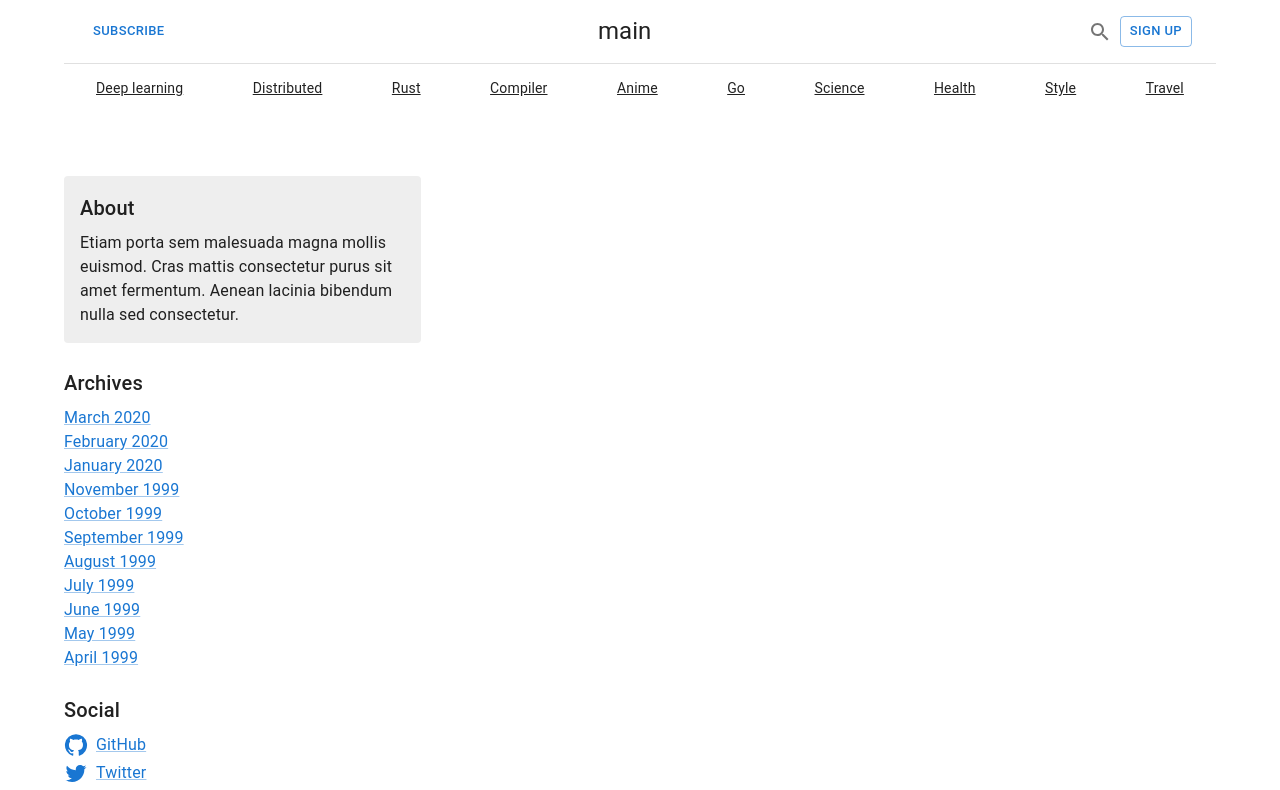
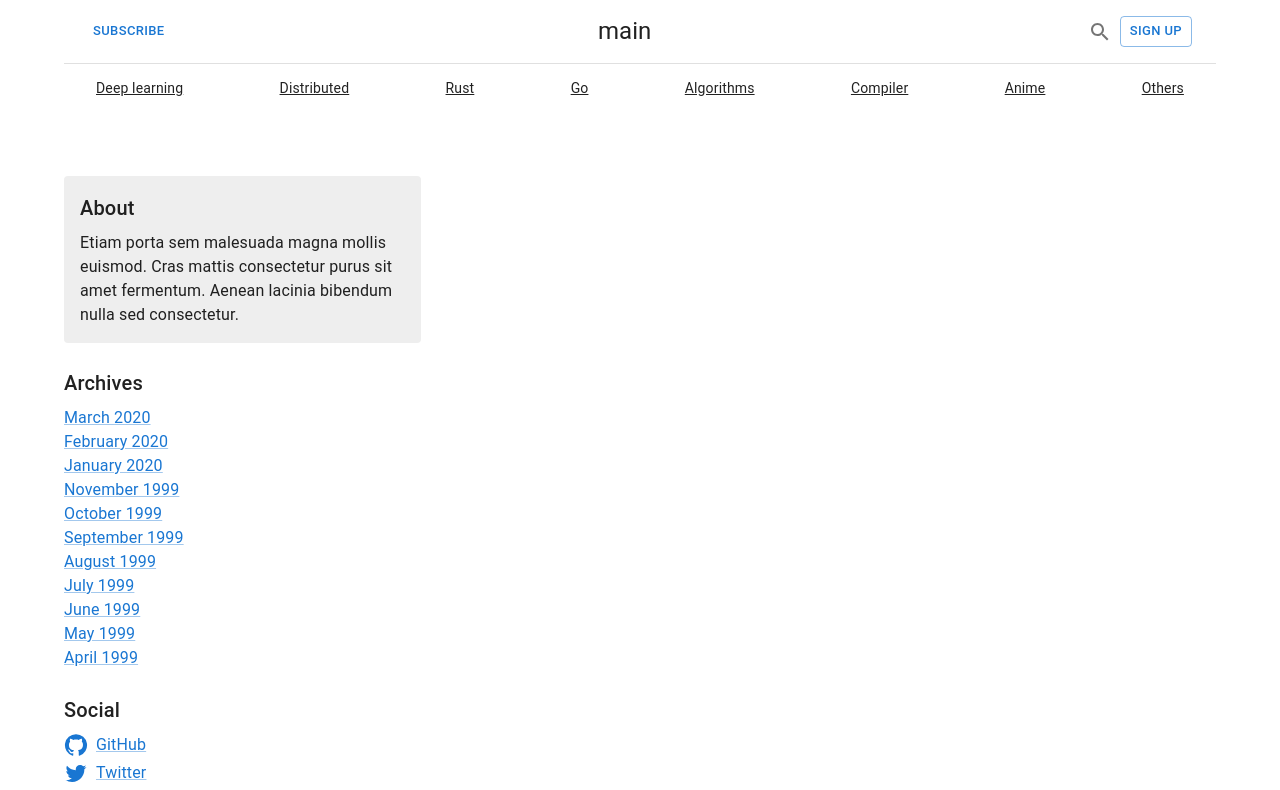
Before and after one commit to umdetree/umdetree.github.io, a React (Create React App) app: page / in a window 1280 px wide. Shown: the top 790 px of the page. Built offline with nearby package versions, Linux system fonts and the light colour scheme.

Commit message:
add algorithm and others

```diff
--- a/src/App.tsx
+++ b/src/App.tsx
@@ -4,12 +4,14 @@ import {BrowserRouter, Routes, Route, useLocation} from 'react-router-dom';
 import BlogPost from "./blog/BlogPost";
 import Page from "./blog/Page";
 
-import {RustPosts, GoPosts, DistPosts} from "./blog/Posts";
+import {RustPosts, GoPosts, DistPosts, OtherPosts, AlgoPosts} from "./blog/Posts";
 
 const category2posts = new Map([
   ["rust", RustPosts],
   ["go", GoPosts],
   ["dist", DistPosts],
+  ["algo", AlgoPosts],
+  ["others", OtherPosts],
 ])
 
 function MainPage() {
--- a/src/blog/Header.tsx
+++ b/src/blog/Header.tsx
@@ -10,13 +10,11 @@ const sections = [
   { title: 'Deep learning', url: '/dl' },
   { title: 'Distributed', url: '/?category=dist' },
   { title: 'Rust', url: '/?category=rust' },
+  { title: 'Go', url: '/?category=go' },
+  { title: 'Algorithms', url: '/?category=algo' },
   { title: 'Compiler', url: '#' },
   { title: 'Anime', url: '#' },
-  { title: 'Go', url: '/?category=go' },
-  { title: 'Science', url: '#' },
-  { title: 'Health', url: '#' },
-  { title: 'Style', url: '#' },
-  { title: 'Travel', url: '#' },
+  { title: 'Others', url: '/?category=others' },
 ];
 
 export default function Header({title}: {title: string}) {
--- a/src/blog/Posts.tsx
+++ b/src/blog/Posts.tsx
@@ -15,4 +15,12 @@ export const DistPosts = [
   {category: "dist", postinfo: {filename: "concurrency.md", title: "Concurrency Methods"}},
 ]
 
+export const AlgoPosts = [
+  {category: "algo", postinfo: {filename: "awesome.md", title: "Useful Algorithms"}},
+]
+
+export const OtherPosts = [
+  {category: "others", postinfo: {filename: "operation.md", title: "Server Operation"}},
+]
+
 export default FeaturePosts
```
Also changed, not shown: public/blog/algo/awesome.md (added, +2 -0 lines), public/blog/others/operation.md (added, +12 -0 lines).
